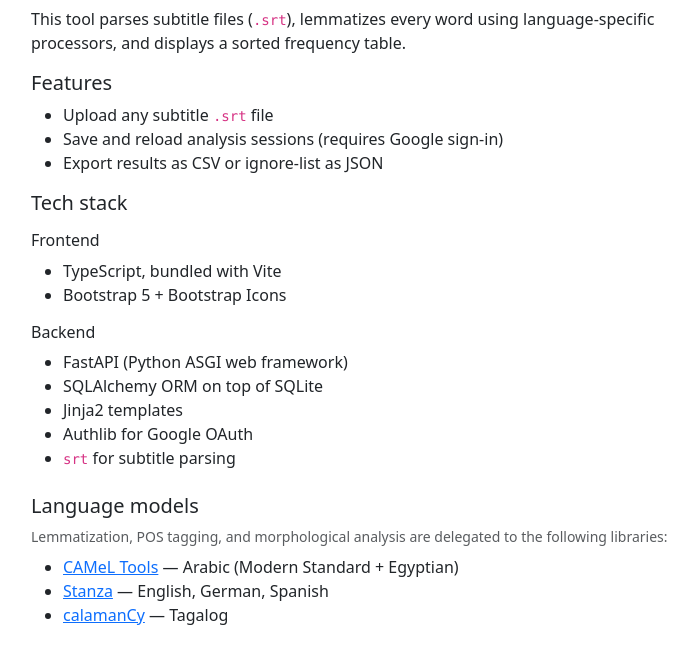
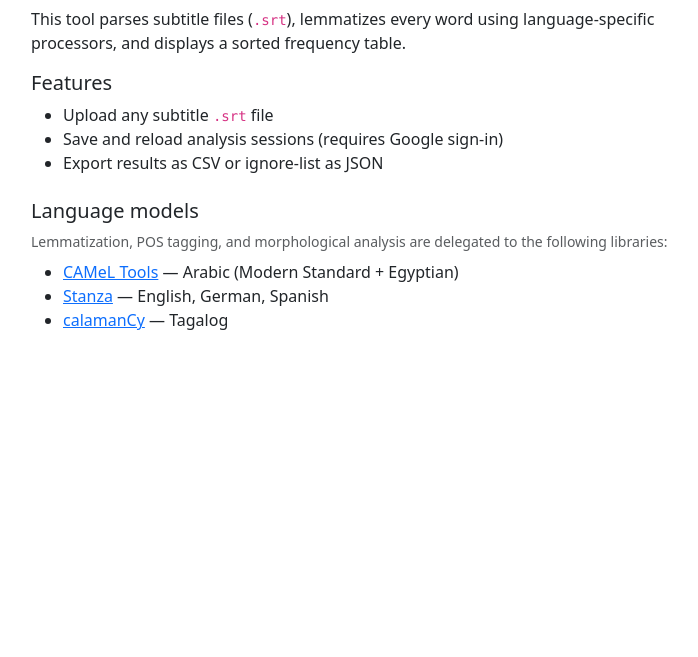
Before and after one commit to buffman23/subtitle_decks, a FastAPI app: page /about in a window 1280 px wide. Shown: the part 143-800 px from the top of the page, without its empty margins (271-969 px from the left). Run offline with FastAPI, Linux system fonts and the light colour scheme.

Commit message:
remove tech stack section from about.html

```diff
--- a/webapp/app/templates/about.html
+++ b/webapp/app/templates/about.html
@@ -12,22 +12,6 @@
     <li>Upload any subtitle <code>.srt</code> file</li>
     <li>Save and reload analysis sessions (requires Google sign-in)</li>
     <li>Export results as CSV or ignore-list as JSON</li>
-  </ul>
-  <h5>Tech stack</h5>
-
-  <h6 class="mt-3">Frontend</h6>
-  <ul>
-    <li>TypeScript, bundled with Vite</li>
-    <li>Bootstrap 5 + Bootstrap Icons</li>
-  </ul>
-
-  <h6 class="mt-3">Backend</h6>
-  <ul>
-    <li>FastAPI (Python ASGI web framework)</li>
-    <li>SQLAlchemy ORM on top of SQLite</li>
-    <li>Jinja2 templates</li>
-    <li>Authlib for Google OAuth</li>
-    <li><code>srt</code> for subtitle parsing</li>
   </ul>
 
   <h5 class="mt-4">Language models</h5>
```
